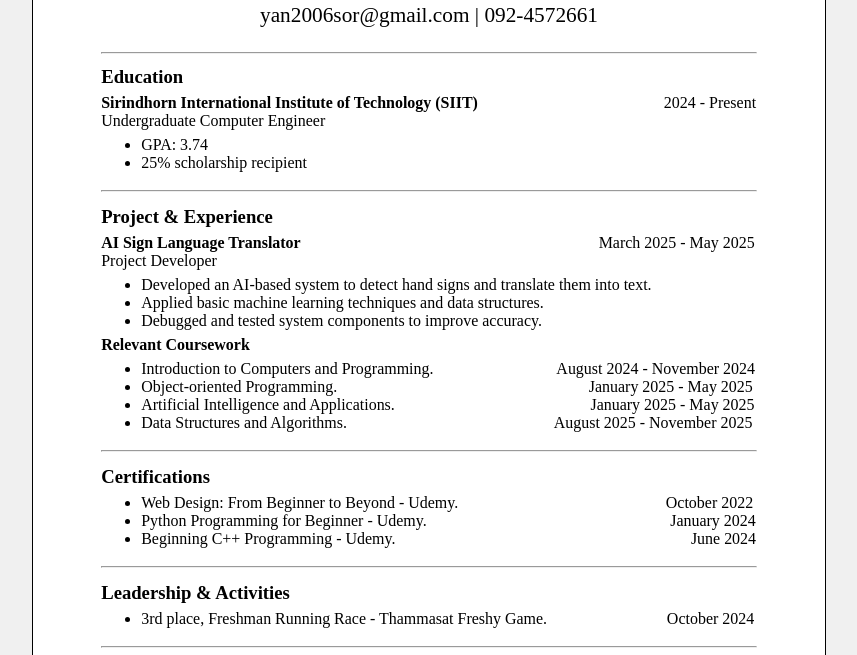
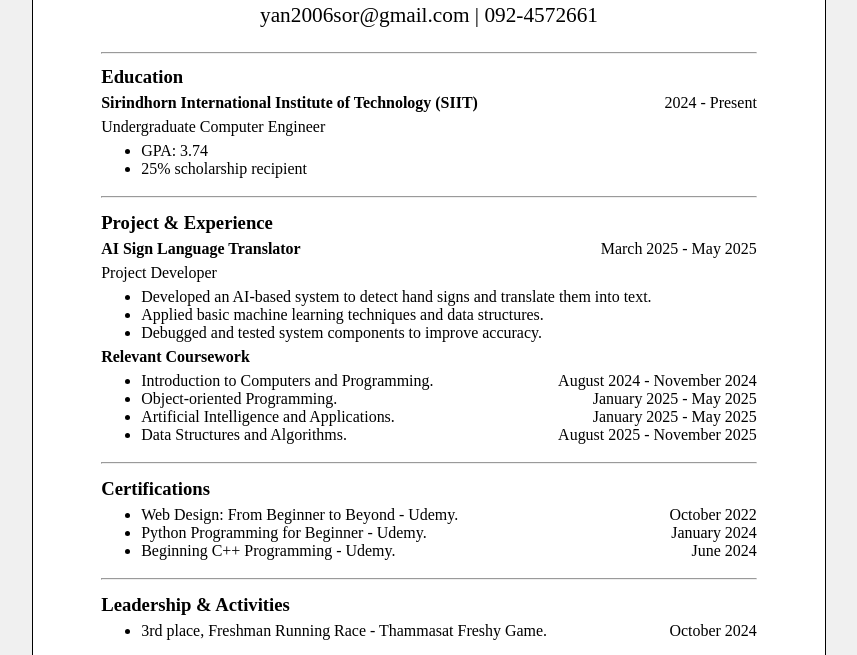
Before and after one commit to BoomBiBi7166/Yanawut-Sorntavorn, a plain HTML site: page index.html in a window 1280 px wide. Shown: the part 135-790 px from the top of the page, without its empty margins (211-1068 px from the left). Drawn offline with Linux system fonts and the light colour scheme.

Commit message:
Refactor index.html for improved layout and styling (delete spacebar)
Reorganized HTML structure and improved styling for better layout.

```diff
--- a/index.html
+++ b/index.html
@@ -19,6 +19,12 @@
             padding: 18mm;
             box-sizing: border-box;
             color: #000;
+        }
+        .row {
+            display: flex;
+            justify-content: space-between;
+            align-items: baseline;
+            font-size: 4.23mm;
         }
         .name {
             text-align: center;
@@ -62,12 +68,6 @@
         div {
             font-size: 4.23mm;
         }
-        .education_date {
-            letter-spacing: 85px;
-        }
-        .project_date {
-            letter-spacing: 141px;
-        }
         .engineer {
             font-size: 4.23mm;
             margin-bottom: -10px;
@@ -105,9 +105,10 @@
 
     <div class="section">
         <div class="education">Education</div>
+            <div class="row">
             <span class="SIIT">Sirindhorn International Institute of Technology (SIIT)</span>
-            <span class="education_date">&nbsp&nbsp</span>
             <span>2024 - Present</span>
+            </div>
             <div class="engineer">Undergraduate Computer Engineer</div>
             <ul class="sectionendline">
                 <li>GPA: 3.74</li>
@@ -118,9 +119,10 @@
 
     <div class="section">
         <div class="project">Project & Experience</div>
-        <span class="AI"> AI Sign Language Translator</span>
-        <span class="project_date">&nbsp&nbsp</span>
-        <span>March 2025 - May 2025</span>
+        <div class="row">
+            <span class="AI"> AI Sign Language Translator</span>
+            <span>March 2025 - May 2025</span>
+        </div>
         <div class="engineer">Project Developer</div>
         <ul>
             <li>Developed an AI-based system to detect hand signs and translate them into text.</li>
@@ -129,26 +131,29 @@
         </ul>
         <div class="coursework">Relevant Coursework</div>
         <ul class="sectionendline">
-            <li>Introduction to Computers and Programming.
-                &nbsp&nbsp&nbsp&nbsp&nbsp&nbsp&nbsp&nbsp&nbsp&nbsp&nbsp&nbsp&nbsp&nbsp&nbsp&nbsp&nbsp&nbsp&nbsp&nbsp&nbsp&nbsp&nbsp&nbsp&nbsp&nbsp&nbsp
-                &nbsp
-                August 2024 - November 2024
+            <li>
+                <div class="row">
+                    <span>Introduction to Computers and Programming.</span>
+                    <span>August 2024 - November 2024</span>
+                </div>
             </li>
-            <li>Object-oriented Programming.
-                &nbsp&nbsp&nbsp&nbsp&nbsp&nbsp&nbsp&nbsp&nbsp&nbsp&nbsp&nbsp&nbsp&nbsp&nbsp&nbsp&nbsp&nbsp&nbsp&nbsp&nbsp&nbsp&nbsp&nbsp&nbsp&nbsp
-                &nbsp&nbsp&nbsp&nbsp&nbsp&nbsp&nbsp&nbsp&nbsp&nbsp&nbsp&nbsp&nbsp&nbsp&nbsp&nbsp&nbsp&nbsp&nbsp&nbsp&nbsp&nbsp&nbsp&nbsp&nbsp&nbsp
-                &nbsp&nbsp&nbsp&nbsp&nbsp&nbsp&nbsp
-                January 2025 - May 2025
+            <li>
+                <div class="row">
+                    <span>Object-oriented Programming.</span>
+                    <span>January 2025 - May 2025</span>
+                </div>
             </li>
-            <li>Artificial Intelligence and Applications.
-                &nbsp&nbsp&nbsp&nbsp&nbsp&nbsp&nbsp&nbsp&nbsp&nbsp&nbsp&nbsp&nbsp&nbsp&nbsp&nbsp&nbsp&nbsp&nbsp&nbsp&nbsp&nbsp&nbsp&nbsp&nbsp&nbsp
-                &nbsp&nbsp&nbsp&nbsp&nbsp&nbsp&nbsp&nbsp&nbsp&nbsp&nbsp&nbsp&nbsp&nbsp&nbsp&nbsp&nbsp&nbsp&nbsp&nbsp
-                January 2025 - May 2025
+            <li>
+                <div class="row">
+                    <span>Artificial Intelligence and Applications.</span>
+                    <span>January 2025 - May 2025</span>
+                </div>
             </li>
-            <li>Data Structures and Algorithms.
-                &nbsp&nbsp&nbsp&nbsp&nbsp&nbsp&nbsp&nbsp&nbsp&nbsp&nbsp&nbsp&nbsp&nbsp&nbsp&nbsp&nbsp&nbsp&nbsp&nbsp&nbsp&nbsp&nbsp&nbsp&nbsp&nbsp
-                &nbsp&nbsp&nbsp&nbsp&nbsp&nbsp&nbsp&nbsp&nbsp&nbsp&nbsp&nbsp&nbsp&nbsp&nbsp&nbsp&nbsp&nbsp&nbsp&nbsp&nbsp&nbsp&nbsp
-                August 2025 - November 2025
+            <li>
+                <div class="row">
+                    <span>Data Structures and Algorithms.</span>
+                    <span>August 2025 - November 2025</span>
+                </div>
             </li>
         </ul>
             <hr>
@@ -157,22 +162,23 @@
     <div class="section">
         <div class="cert">Certifications</div>
         <ul class="sectionendline">
-            <li>Web Design: From Beginner to Beyond - Udemy.
-                &nbsp&nbsp&nbsp&nbsp&nbsp&nbsp&nbsp&nbsp&nbsp&nbsp&nbsp&nbsp&nbsp&nbsp&nbsp&nbsp&nbsp&nbsp&nbsp&nbsp&nbsp&nbsp&nbsp&nbsp&nbsp&nbsp
-                &nbsp&nbsp&nbsp&nbsp&nbsp&nbsp&nbsp&nbsp&nbsp&nbsp&nbsp&nbsp&nbsp&nbsp&nbsp&nbsp&nbsp&nbsp&nbsp&nbsp&nbsp&nbsp&nbsp
-                October 2022
+            <li>
+                <div class="row">
+                    <span>Web Design: From Beginner to Beyond - Udemy.</span>
+                    <span>October 2022</span>
+                </div>
             </li>
-            <li>Python Programming for Beginner - Udemy.
-                &nbsp&nbsp&nbsp&nbsp&nbsp&nbsp&nbsp&nbsp&nbsp&nbsp&nbsp&nbsp&nbsp&nbsp&nbsp&nbsp&nbsp&nbsp&nbsp&nbsp&nbsp&nbsp&nbsp&nbsp&nbsp&nbsp
-                &nbsp&nbsp&nbsp&nbsp&nbsp&nbsp&nbsp&nbsp&nbsp&nbsp&nbsp&nbsp&nbsp&nbsp&nbsp&nbsp&nbsp&nbsp&nbsp&nbsp&nbsp&nbsp&nbsp&nbsp&nbsp&nbsp
-                &nbsp&nbsp&nbsp&nbsp&nbsp
-                January 2024
+            <li>
+                <div class="row">
+                    <span>Python Programming for Beginner - Udemy.</span>
+                    <span>January 2024</span>
+                </div>
             </li>
-            <li>Beginning C++ Programming - Udemy.
-                &nbsp&nbsp&nbsp&nbsp&nbsp&nbsp&nbsp&nbsp&nbsp&nbsp&nbsp&nbsp&nbsp&nbsp&nbsp&nbsp&nbsp&nbsp&nbsp&nbsp&nbsp&nbsp&nbsp&nbsp&nbsp&nbsp
-                &nbsp&nbsp&nbsp&nbsp&nbsp&nbsp&nbsp&nbsp&nbsp&nbsp&nbsp&nbsp&nbsp&nbsp&nbsp&nbsp&nbsp&nbsp&nbsp&nbsp&nbsp&nbsp&nbsp&nbsp&nbsp&nbsp
-                &nbsp&nbsp&nbsp&nbsp&nbsp&nbsp&nbsp&nbsp&nbsp&nbsp&nbsp&nbsp&nbsp&nbsp&nbsp&nbsp&nbsp&nbsp
-                June 2024
+            <li>
+                <div class="row">
+                    <span>Beginning C++ Programming - Udemy.</span>
+                    <span>June 2024</span>
+                </div>
             </li>
         </ul>
         <hr>
@@ -180,10 +186,11 @@
     <div class="section">
         <div class="cert">Leadership & Activities</div>
         <ul class="sectionendline">
-            <li>3rd place, Freshman Running Race - Thammasat Freshy Game.
-                &nbsp&nbsp&nbsp&nbsp&nbsp&nbsp&nbsp&nbsp&nbsp&nbsp&nbsp&nbsp&nbsp&nbsp&nbsp&nbsp&nbsp&nbsp&nbsp&nbsp&nbsp&nbsp&nbsp&nbsp&nbsp&nbsp
-                &nbsp
-                October 2024
+            <li>
+                <div class="row">
+                    <span>3rd place, Freshman Running Race - Thammasat Freshy Game.</span>
+                    <span>October 2024</span>
+                </div>
             </li>
         </ul>
         <hr>
```
